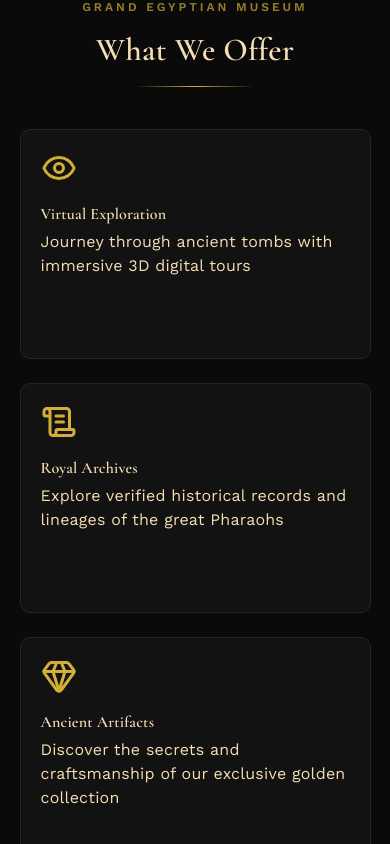
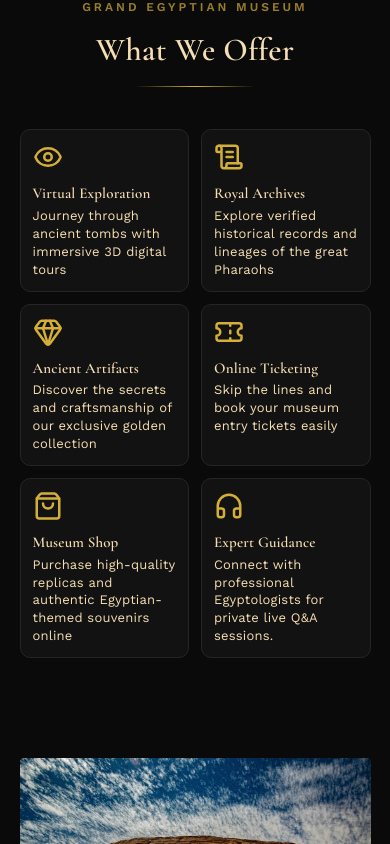
Before and after one commit to YSabbahy/Tomb, a React (Vite) app: page /#/ in a window 390 px wide. Shown: the part 3960-4804 px from the top of the page. Built offline with nearby package versions, Linux system fonts and the light colour scheme.

Commit message:
Update Offer.jsx

```diff
--- a/src/components/Offer.jsx
+++ b/src/components/Offer.jsx
@@ -36,12 +36,12 @@
 
 function OfferBox({ icon, title, text }) {
   return (
-    <div className="group relative flex min-h-[230px] flex-col overflow-hidden rounded-[10px] border border-[#252525] bg-panel-2 p-5 text-center transition duration-500 hover:-translate-y-1 hover:border-gold hover:shadow-[0_18px_40px_-20px_rgba(212,175,55,0.45)]">
+    <div className="group relative flex min-h-0 flex-col overflow-hidden rounded-[10px] border border-[#252525] bg-panel-2 p-3 sm:min-h-[230px] sm:p-5 text-center transition duration-500 hover:-translate-y-1 hover:border-gold hover:shadow-[0_18px_40px_-20px_rgba(212,175,55,0.45)]">
       <span className="absolute inset-0 z-[1] h-0 w-0 bg-gold/10 transition-all duration-500 group-hover:h-full group-hover:w-full" />
-      <Icon name={icon} className="relative z-[2] mb-4 text-left text-4xl text-gold" />
+      <Icon name={icon} className="relative z-[2] mb-3 text-left text-3xl text-gold sm:mb-4 sm:text-4xl" />
       <div className="relative z-[2] text-left">
-        <h2 className="transition-colors duration-500 group-hover:text-gold">{title}</h2>
-        <p className="mt-1 transition-colors duration-500 group-hover:text-white">{text}</p>
+        <h2 className="text-[15px] leading-tight transition-colors duration-500 group-hover:text-gold sm:text-base">{title}</h2>
+        <p className="mt-1 text-[13px] leading-snug transition-colors duration-500 group-hover:text-white sm:text-base sm:leading-normal">{text}</p>
       </div>
     </div>
   );
@@ -52,7 +52,7 @@
     <div>
       <SectionTitle title="What We Offer" />
 
-      <div className="mx-auto mt-8 grid w-[90%] max-w-[1200px] grid-cols-1 gap-6 sm:grid-cols-2 lg:grid-cols-3">
+      <div className="card-grid mx-auto mt-8 w-[90%] max-w-[1200px]">
         {offers.map((b) => (
           <OfferBox key={b.title} {...b} />
         ))}
```
